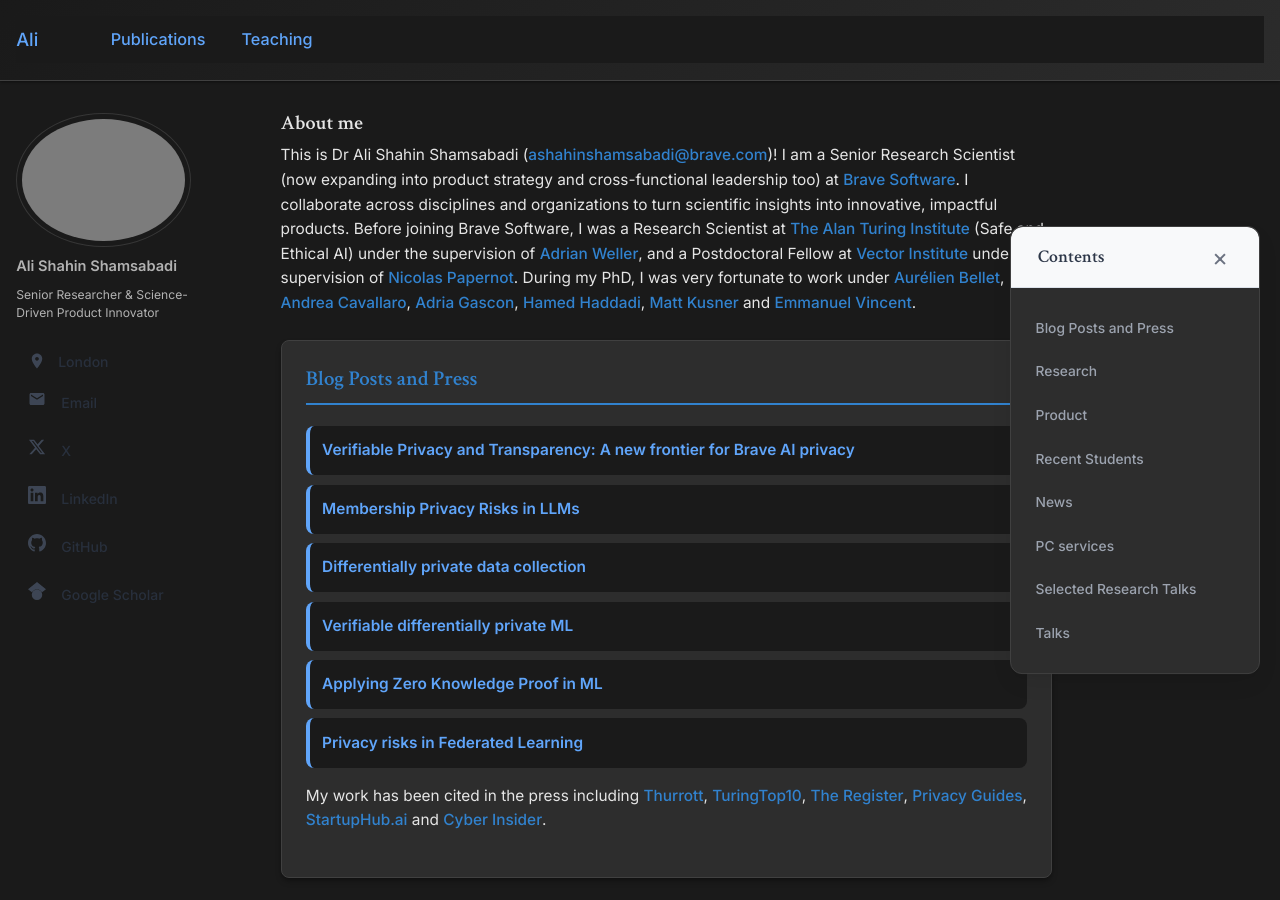
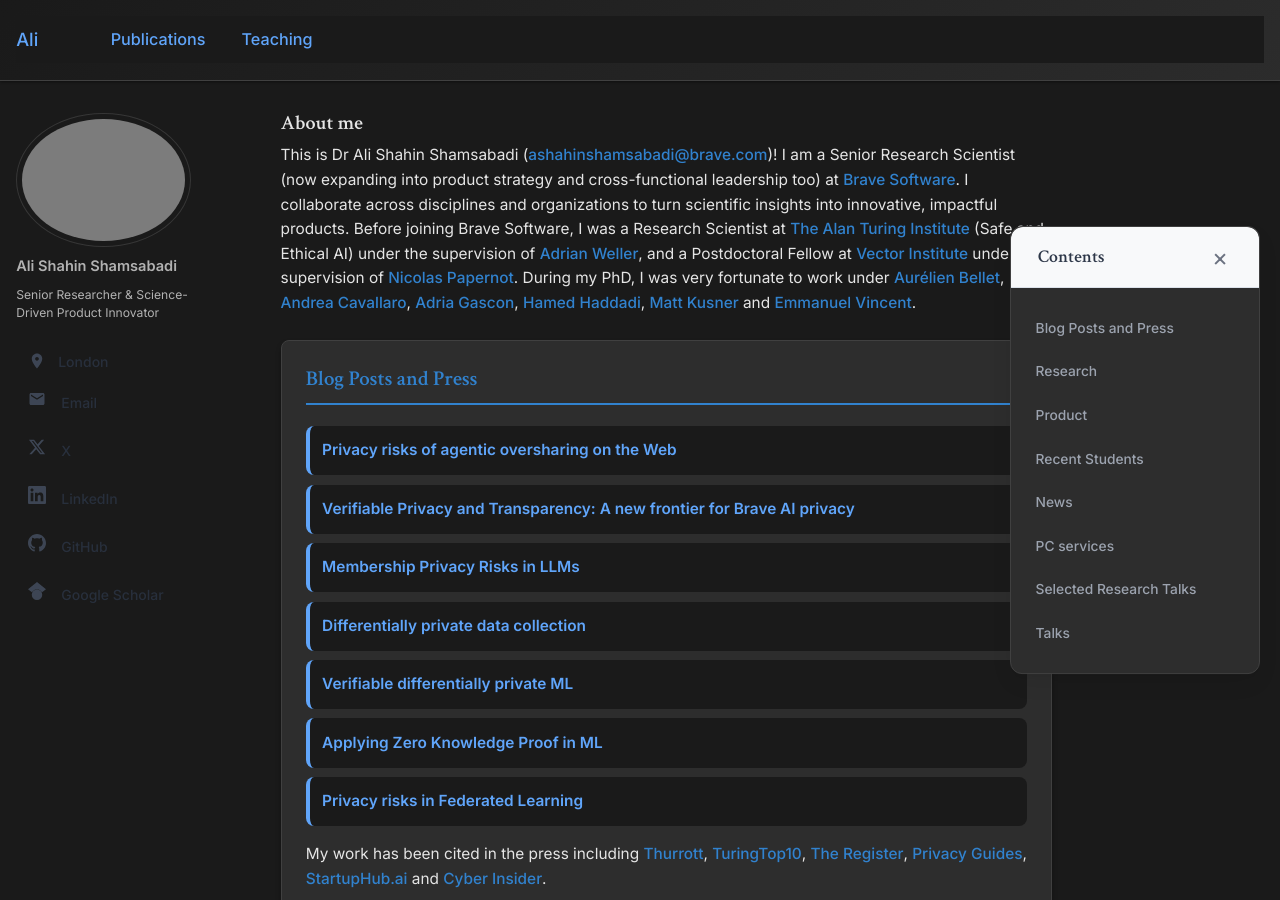
Before and after one commit to AliShahin/AliShahin.github.io, a Jekyll site: the page built from _pages/about.md, in a window 1280 px wide and 900 px high. Built offline with Jekyll 4.4.1, drawn with Linux system fonts in a browser that asks for light colours.

Commit message:
Update about.md

```diff
--- a/_pages/about.md
+++ b/_pages/about.md
@@ -30,6 +30,7 @@ redirect_from:
 
 <div class="publication-list">
 <ul>
+  <li><a href="https://brave.com/blog/agentic-oversharing/">Privacy risks of agentic oversharing on the Web</a></li>
   <li><a href="https://brave.com/blog/browser-ai-tee/">Verifiable Privacy and Transparency: A new frontier for Brave AI privacy</a></li>
   <li><a href="https://brave.com/blog/privacy-in-llms/">Membership Privacy Risks in LLMs</a></li>
   <li><a href="https://brave.com/blog/nebula/">Differentially private data collection</a></li>
```
